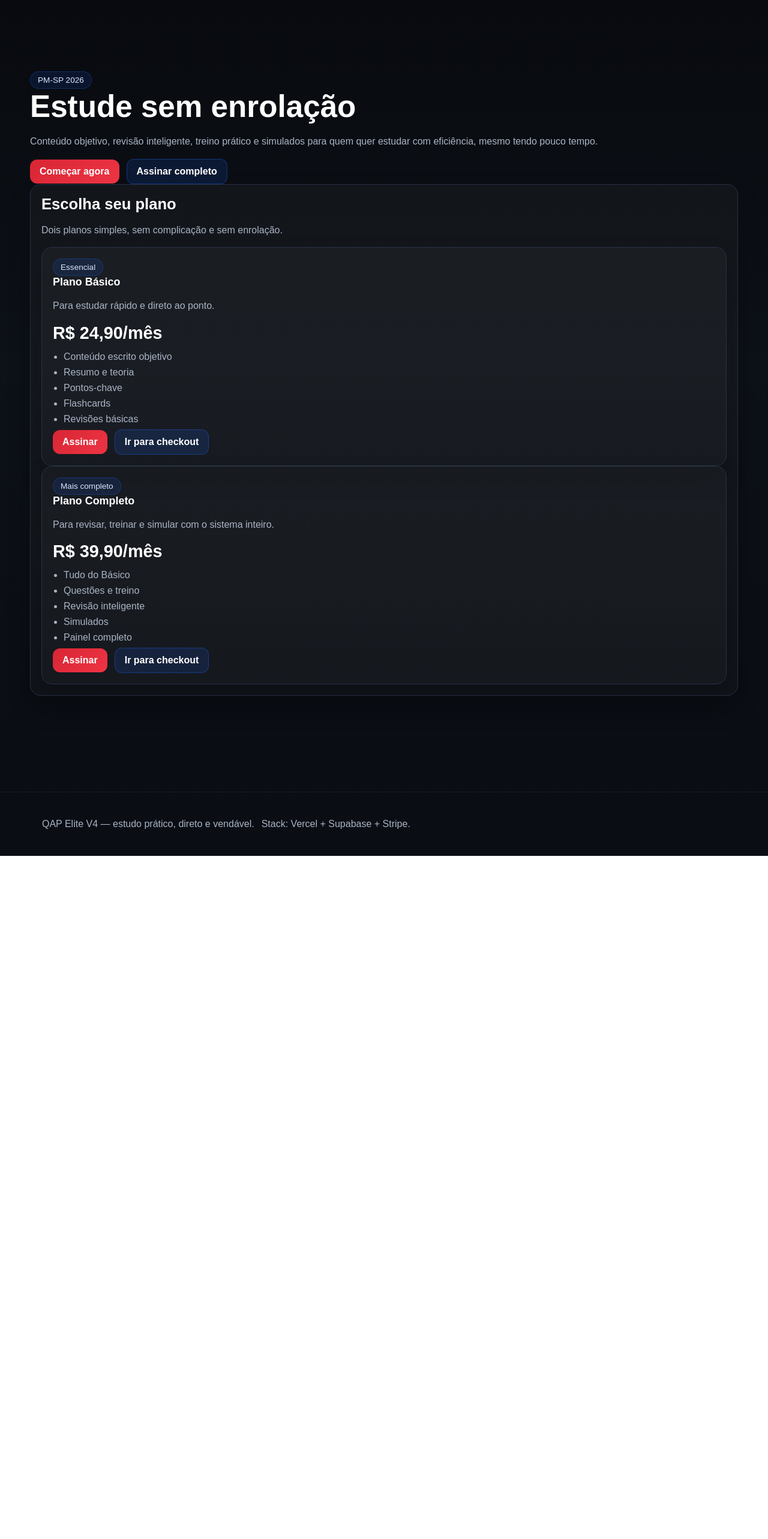
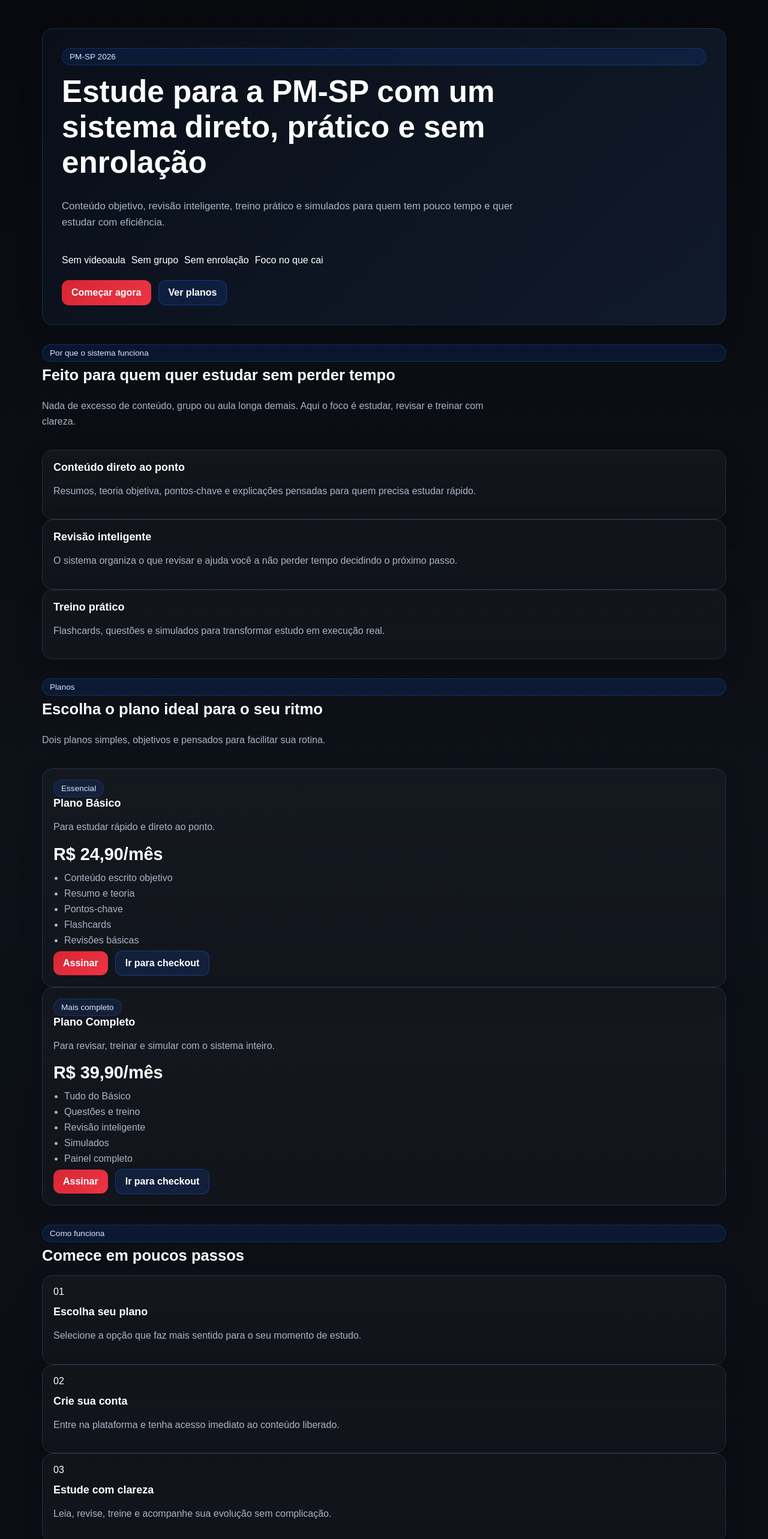
Before and after one commit to wesley956/pm-sp, a Next.js app: page / in a window 1280 px wide. Shown: the part 80-2646 px from the top of the page at 60% size. Before the commit the page ends 1507 px from the top, so only its background shows below. Built offline with nearby package versions, Linux system fonts and the light colour scheme.

Commit message:
Refactor HomePage layout and content structure

```diff
--- a/app/page.tsx
+++ b/app/page.tsx
@@ -2,41 +2,221 @@ import Link from 'next/link';
 import { PlanCard } from '@/components/plan-card';
 import { plans } from '@/lib/plans';
 
+const highlights = [
+  'Sem videoaula',
+  'Sem grupo',
+  'Sem enrolação',
+  'Foco no que cai'
+];
+
+const benefits = [
+  {
+    title: 'Conteúdo direto ao ponto',
+    description:
+      'Resumos, teoria objetiva, pontos-chave e explicações pensadas para quem precisa estudar rápido.'
+  },
+  {
+    title: 'Revisão inteligente',
+    description:
+      'O sistema organiza o que revisar e ajuda você a não perder tempo decidindo o próximo passo.'
+  },
+  {
+    title: 'Treino prático',
+    description:
+      'Flashcards, questões e simulados para transformar estudo em execução real.'
+  }
+];
+
+const steps = [
+  {
+    number: '01',
+    title: 'Escolha seu plano',
+    description: 'Selecione a opção que faz mais sentido para o seu momento de estudo.'
+  },
+  {
+    number: '02',
+    title: 'Crie sua conta',
+    description: 'Entre na plataforma e tenha acesso imediato ao conteúdo liberado.'
+  },
+  {
+    number: '03',
+    title: 'Estude com clareza',
+    description: 'Leia, revise, treine e acompanhe sua evolução sem complicação.'
+  }
+];
+
 export default function HomePage() {
   return (
     <section className="section-lg">
-      <div className="container hero">
-        <div className="hero-copy">
+      <div className="container" style={{ display: 'grid', gap: '32px' }}>
+        <section
+          className="panel"
+          style={{
+            padding: '32px',
+            display: 'grid',
+            gap: '24px',
+            background:
+              'linear-gradient(135deg, rgba(10,15,25,0.96), rgba(18,28,45,0.92))',
+            border: '1px solid rgba(59,130,246,0.22)'
+          }}
+        >
+          <div style={{ display: 'grid', gap: '14px' }}>
             <span className="eyebrow">PM-SP 2026</span>
-          <h1>Estude sem enrolação</h1>
-          <p className="muted">
-            Conteúdo objetivo, revisão inteligente, treino prático e simulados para quem quer estudar
-            com eficiência, mesmo tendo pouco tempo.
+
+            <h1 style={{ maxWidth: '760px', margin: 0 }}>
+              Estude para a PM-SP com um sistema direto, prático e sem enrolação
+            </h1>
+
+            <p className="muted" style={{ maxWidth: '760px', fontSize: '1.05rem' }}>
+              Conteúdo objetivo, revisão inteligente, treino prático e simulados para quem tem
+              pouco tempo e quer estudar com eficiência.
             </p>
+          </div>
 
-          <div className="hero-actions">
+          <div
+            style={{
+              display: 'flex',
+              gap: '10px',
+              flexWrap: 'wrap'
+            }}
+          >
+            {highlights.map((item) => (
+              <span key={item} className="badge">
+                {item}
+              </span>
+            ))}
+          </div>
+
+          <div
+            style={{
+              display: 'flex',
+              gap: '12px',
+              flexWrap: 'wrap'
+            }}
+          >
             <Link href="/auth" className="button primary">
               Começar agora
             </Link>
 
-            <Link href="/auth?plan=complete" className="button secondary">
-              Assinar completo
+            <Link href="#planos" className="button secondary">
+              Ver planos
             </Link>
           </div>
+        </section>
+
+        <section
+          style={{
+            display: 'grid',
+            gap: '18px'
+          }}
+        >
+          <div style={{ display: 'grid', gap: '8px' }}>
+            <span className="eyebrow">Por que o sistema funciona</span>
+            <h2 style={{ margin: 0 }}>Feito para quem quer estudar sem perder tempo</h2>
+            <p className="muted" style={{ maxWidth: '760px' }}>
+              Nada de excesso de conteúdo, grupo ou aula longa demais. Aqui o foco é estudar,
+              revisar e treinar com clareza.
+            </p>
           </div>
 
-        <div className="panel">
-          <h2>Escolha seu plano</h2>
+          <div className="plans-grid">
+            {benefits.map((benefit) => (
+              <article key={benefit.title} className="panel" style={{ minHeight: 'unset' }}>
+                <h3 style={{ marginTop: 0 }}>{benefit.title}</h3>
+                <p className="muted">{benefit.description}</p>
+              </article>
+            ))}
+          </div>
+        </section>
+
+        <section
+          id="planos"
+          style={{
+            display: 'grid',
+            gap: '18px'
+          }}
+        >
+          <div style={{ display: 'grid', gap: '8px' }}>
+            <span className="eyebrow">Planos</span>
+            <h2 style={{ margin: 0 }}>Escolha o plano ideal para o seu ritmo</h2>
             <p className="muted">
-            Dois planos simples, sem complicação e sem enrolação.
+              Dois planos simples, objetivos e pensados para facilitar sua rotina.
             </p>
+          </div>
 
           <div className="plans-grid">
             {plans.map((plan) => (
               <PlanCard key={plan.slug} {...plan} />
             ))}
           </div>
+        </section>
+
+        <section
+          style={{
+            display: 'grid',
+            gap: '18px'
+          }}
+        >
+          <div style={{ display: 'grid', gap: '8px' }}>
+            <span className="eyebrow">Como funciona</span>
+            <h2 style={{ margin: 0 }}>Comece em poucos passos</h2>
           </div>
+
+          <div className="plans-grid">
+            {steps.map((step) => (
+              <article key={step.number} className="panel">
+                <span
+                  className="badge"
+                  style={{
+                    marginBottom: '14px',
+                    display: 'inline-flex'
+                  }}
+                >
+                  {step.number}
+                </span>
+                <h3 style={{ marginTop: 0 }}>{step.title}</h3>
+                <p className="muted">{step.description}</p>
+              </article>
+            ))}
+          </div>
+        </section>
+
+        <section
+          className="panel"
+          style={{
+            padding: '28px',
+            display: 'grid',
+            gap: '14px',
+            textAlign: 'center',
+            background:
+              'linear-gradient(135deg, rgba(20,25,35,0.95), rgba(25,35,55,0.9))',
+            border: '1px solid rgba(239,68,68,0.22)'
+          }}
+        >
+          <span className="eyebrow">Pronto para começar?</span>
+          <h2 style={{ margin: 0 }}>Entre agora e estude do jeito certo</h2>
+          <p className="muted" style={{ maxWidth: '680px', margin: '0 auto' }}>
+            Organize seu estudo, revise com inteligência e pratique com foco no que realmente
+            importa para a prova.
+          </p>
+
+          <div
+            style={{
+              display: 'flex',
+              justifyContent: 'center',
+              gap: '12px',
+              flexWrap: 'wrap'
+            }}
+          >
+            <Link href="/auth" className="button primary">
+              Criar conta
+            </Link>
+
+            <Link href="/auth?plan=complete" className="button secondary">
+              Ir para o plano completo
+            </Link>
+          </div>
+        </section>
       </div>
     </section>
   );
```
Lines whose indentation alone changed are shown as unchanged.
